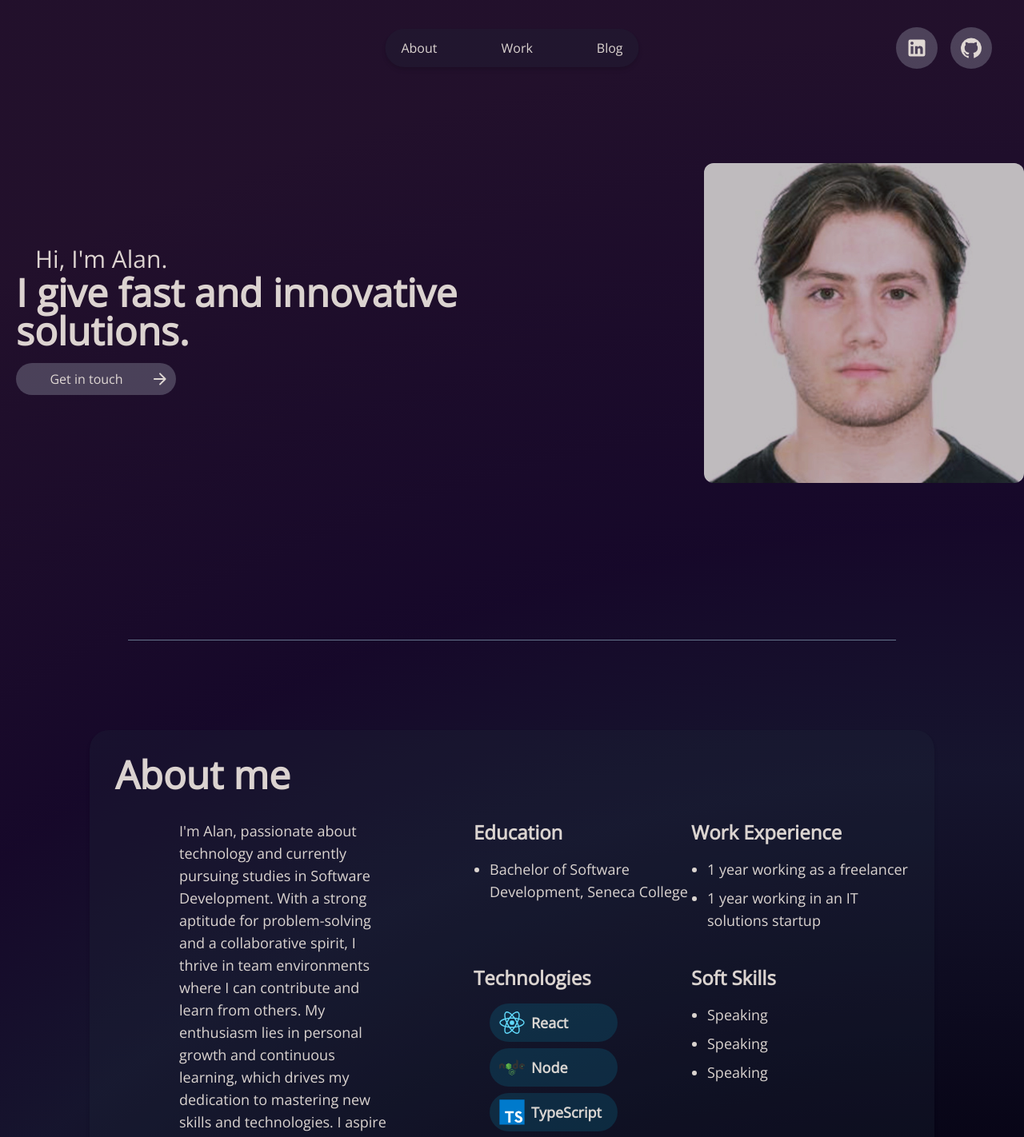
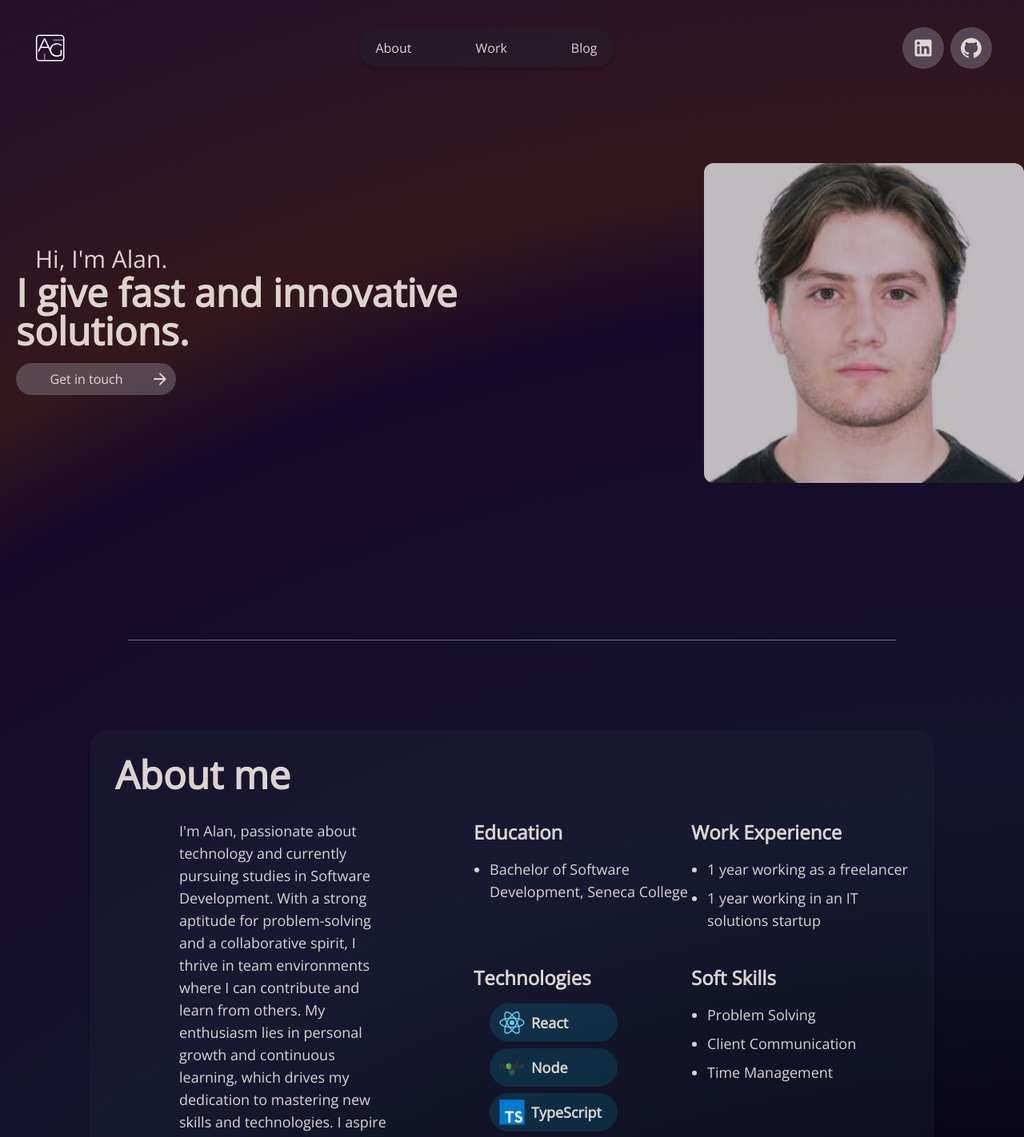
Before and after one commit to AlanJGG/my-portfolio, a React (Vite) app: page / in a window 1280 px wide. Shown: the top 1422 px of the page at 80% size. Built offline with nearby package versions, Linux system fonts and the light colour scheme.

Commit message:
Design features

```diff
--- a/index.html
+++ b/index.html
@@ -3,7 +3,7 @@
   <head>
     <meta charset="UTF-8" />
     <link href="https://fonts.googleapis.com/css2?family=Open+Sans:ital,wght@500&display=swap" rel="stylesheet">
-    <link rel="icon" type="image/svg+xml" href="./assets/portfolio-ico.svg  " />
+    <link rel="icon" type="image/svg+xml" href="./assets/portfolioIcon.svg  " />
     <meta name="viewport" content="width=device-width, initial-scale=1.0" />
     <title>Alan Guzman</title>
   </head>
--- a/src/App.jsx
+++ b/src/App.jsx
@@ -1,4 +1,4 @@
-import { Navbar, SectionHR } from "./components";
+import { Navbar, SectionHR, Footer } from "./components";
 import { Home, About, Projects, Blog, Contact } from "./views";
 
 const App = () => {
@@ -12,6 +12,7 @@ const App = () => {
       <Projects />
       <SectionHR />
       <Contact />
+      <Footer />
     </div>
   );
 };
--- a/src/components/Footer.jsx
+++ b/src/components/Footer.jsx
@@ -0,0 +1,24 @@
+import GitHubIcon from "@mui/icons-material/GitHub";
+import LinkedInIcon from "@mui/icons-material/LinkedIn";
+import { LinkButton } from "./";
+export const Footer = () => {
+  return (
+    <footer className="border-t-[2px] border-sate-500 px-20 bg-slate-900/100 bg-opacity-50 w-full h-[10vh] inline-flex items-center justify-between">
+      <div>
+        <span>© 2024 Alan Guzman</span>
+      </div>
+      <div className=" flex justify-center xl:justify-start gap-x-4">
+        <LinkButton
+          Icon={LinkedInIcon}
+          link="https://www.linkedin.com/in/alan-joseph-g/"
+          title="LinkedIn"
+        />
+        <LinkButton
+          Icon={GitHubIcon}
+          link="https://github.com/AlanJGG"
+          title="GitHub"
+        />
+      </div>
+    </footer>
+  );
+};
--- a/src/components/Navbar.jsx
+++ b/src/components/Navbar.jsx
@@ -5,8 +5,9 @@ import LinkedInIcon from "@mui/icons-material/LinkedIn";
 export const Navbar = () => {
   return (
     <header id="navbar" className="w-full h-[20vh] z-50 relative">
-      <nav className="h-full pb-10 flex items-center justify-center relative">
-        <ul className="bg-slate-800 bg-opacity-25 p-3 rounded-full shadow-md ease-in-out duration-300 hover:shadow-lg flex lg:gap-x-16 gap-x-2.5 2xl:text-2xl absolute left-1/2 transform -translate-x-1/2">
+      <nav className="h-full pb-10 flex items-center justify-center xl:justify-between px-10">
+        <img className="hidden md:flex max-w-12"src={`${import.meta.env.BASE_URL}assets/portfolioIcon.svg`} />
+        <ul className="bg-slate-800 bg-opacity-25 p-3 rounded-full shadow-md ease-in-out duration-300 hover:shadow-lg flex lg:gap-x-16 gap-x-2.5 2xl:text-2xl">
           <li className="px-2">
             <button
               onClick={() => {
@@ -41,7 +42,7 @@ export const Navbar = () => {
             </button>
           </li>
         </ul>
-        <div className="hidden md:flex absolute right-0 flex space-x-4 pr-10">
+        <div className="hidden md:flex gap-x-2">
           <LinkButton
             Icon={LinkedInIcon}
             link="https://www.linkedin.com/in/alan-joseph-g/"
--- a/src/components/index.js
+++ b/src/components/index.js
@@ -5,4 +5,5 @@ export { LinkButton } from "./LinkButton"
 export { Button } from "./Button"
 export { SectionHR } from "./SectionHR"
 export { TechnologyLabel } from "./TechnologyLabel"
+export { Footer } from "./Footer";
 // end:ng42.barrel
--- a/src/style/index.scss
+++ b/src/style/index.scss
@@ -5,17 +5,18 @@
 $main_color: #03000f;
 $dark-purple: rgba(31, 12, 54, 0.686);
 $light-purple: rgba(65, 32, 72, 0.5);
+$pink-orange: #6e332c75;
 $text-color: rgba(238, 231, 224, 0.908);
 
 html {
   background-color: $main_color;
   background: radial-gradient(
     circle at bottom right,
-    black,
     $main_color 40%,
     rgba(33, 33, 64, 0.622) 60%,
-    $dark-purple 70%,
-    $light-purple 90%
+    $dark-purple 80%,
+    $pink-orange 85%,
+    $light-purple 100%
   );
   font-family: "Open Sans", sans-serif;
   scroll-behavior: smooth;
--- a/src/views/About.jsx
+++ b/src/views/About.jsx
@@ -2,21 +2,21 @@ import { TechnologyLabel } from "../components";
 
 export const About = () => {
   return (
-    <div id="about" className="xl:h-screen p-4 lg:p-28 antialised 2xl:pb-40">
+    <div id="about" className="min-h-screen p-4 lg:p-28 antialised 2xl:pb-40">
       <div className="h-full shadow-md ease-in-out duration-300 hover:shadow-lg bg-slate-800 bg-opacity-25 p-8 2xl:p-16 rounded-3xl">
         <h1 className="sm:flex 2xl:ml-48 text-2xl md:text-3xl lg:text-4xl xl:text-5xl font-semibold antialiased ">
           About me
         </h1>
         <div className="w-full lg:flex gap-x-24 mt-8 2xl:mt-20 xl:text-lg">
           <p className="lg:w-6/12 lg:ml-20  ">
-            I&apos;m Alan, passionate about technology and currently pursuing studies
-            in Software Development. With a strong aptitude for problem-solving
-            and a collaborative spirit, I thrive in team environments where I
-            can contribute and learn from others. My enthusiasm lies in personal
-            growth and continuous learning, which drives my dedication to
-            mastering new skills and technologies. I aspire to leverage my
-            technical knowledge and teamwork skills to create impactful
-            solutions in the software development field.
+            I&apos;m Alan, passionate about technology and currently pursuing
+            studies in Software Development. With a strong aptitude for
+            problem-solving and a collaborative spirit, I thrive in team
+            environments where I can contribute and learn from others. My
+            enthusiasm lies in personal growth and continuous learning, which
+            drives my dedication to mastering new skills and technologies. I
+            aspire to leverage my technical knowledge and teamwork skills to
+            create impactful solutions in the software development field.
           </p>
           <div className="w-full flex justify-center mt-10 lg:mt-0">
             <div className="w-full grid gap-y-10 lg:grid-cols-2">
@@ -24,7 +24,6 @@ export const About = () => {
                 <h1 className="font-semibold text-2xl">Education</h1>
                 <ul className="mt-4 ml-5 list-disc grid gap-y-2">
                   <li>Bachelor of Software Development, Seneca College</li>
-
                 </ul>
               </div>
               <div className="">
@@ -37,19 +36,29 @@ export const About = () => {
               <div className="">
                 <h1 className="font-semibold text-2xl">Technologies</h1>
                 <ul className="mt-4 ml-5 list-none grid gap-y-2">
-                  <li><TechnologyLabel icon="react.svg" title="React"/></li>
-                  <li><TechnologyLabel icon="nodejs.svg" title="Node"/></li>
-                  <li><TechnologyLabel icon="typescript.svg" title="TypeScript"/></li>
-                  <li><TechnologyLabel icon="mysql.svg" title="MySQL"/></li>
-                  <li><TechnologyLabel icon="mongodb.svg" title="MongoDB"/></li>
+                  <li>
+                    <TechnologyLabel icon="react.svg" title="React" />
+                  </li>
+                  <li>
+                    <TechnologyLabel icon="nodejs.svg" title="Node" />
+                  </li>
+                  <li>
+                    <TechnologyLabel icon="typescript.svg" title="TypeScript" />
+                  </li>
+                  <li>
+                    <TechnologyLabel icon="mysql.svg" title="MySQL" />
+                  </li>
+                  <li>
+                    <TechnologyLabel icon="mongodb.svg" title="MongoDB" />
+                  </li>
                 </ul>
               </div>
               <div className="">
                 <h1 className="font-semibold text-2xl">Soft Skills</h1>
                 <ul className="mt-4 ml-5 list-disc grid gap-y-2">
-                  <li>Speaking</li>
-                  <li>Speaking</li>
-                  <li>Speaking</li>
+                  <li>Problem Solving</li>
+                  <li>Client Communication</li>
+                  <li>Time Management</li>
                 </ul>
               </div>
             </div>
--- a/src/views/Contact.jsx
+++ b/src/views/Contact.jsx
@@ -1,6 +1,4 @@
-import GitHubIcon from "@mui/icons-material/GitHub";
-import LinkedInIcon from "@mui/icons-material/LinkedIn";
-import { LinkButton } from "../components";
+
 
 export const Contact = () => {
   return (
@@ -9,18 +7,7 @@ export const Contact = () => {
         <h1 className="sm:flex 2xl:ml-48 text-2xl md:text-3xl lg:text-4xl xl:text-5xl font-semibold antialiased ">
           Contact me
         </h1>
-        <div className="mt-8 2xl:mt-20 flex justify-center xl:justify-start gap-x-4">
-          <LinkButton
-            Icon={LinkedInIcon}
-            link="https://www.linkedin.com/in/alan-joseph-g/"
-            title="LinkedIn"
-          />
-          <LinkButton
-            Icon={GitHubIcon}
-            link="https://github.com/AlanJGG"
-            title="GitHub"
-          />
-        </div>
+
       </div>
     </div>
   );
--- a/src/views/Projects.jsx
+++ b/src/views/Projects.jsx
@@ -52,7 +52,7 @@ export const Projects = () => {
     },
   ];
   return (
-    <div id="projects" className="xl:h-screen p-8 lg:p-28 antialised 2xl:pb-40">
+    <div id="projects" className="min-h-screen p-8 lg:p-28 antialised 2xl:pb-40">
       <h1 className="sm:flex 2xl:ml-48 text-2xl md:text-3xl lg:text-4xl xl:text-5xl font-semibold antialiased ">
         Work
       </h1>
```
Also changed, not shown: public/assets/portfolioIcon.svg (added).
